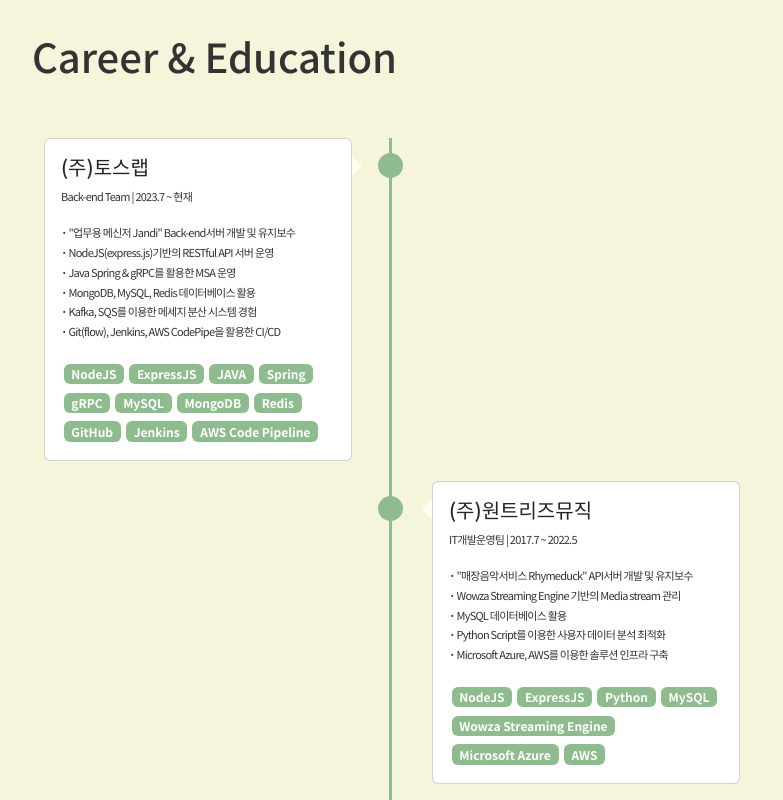
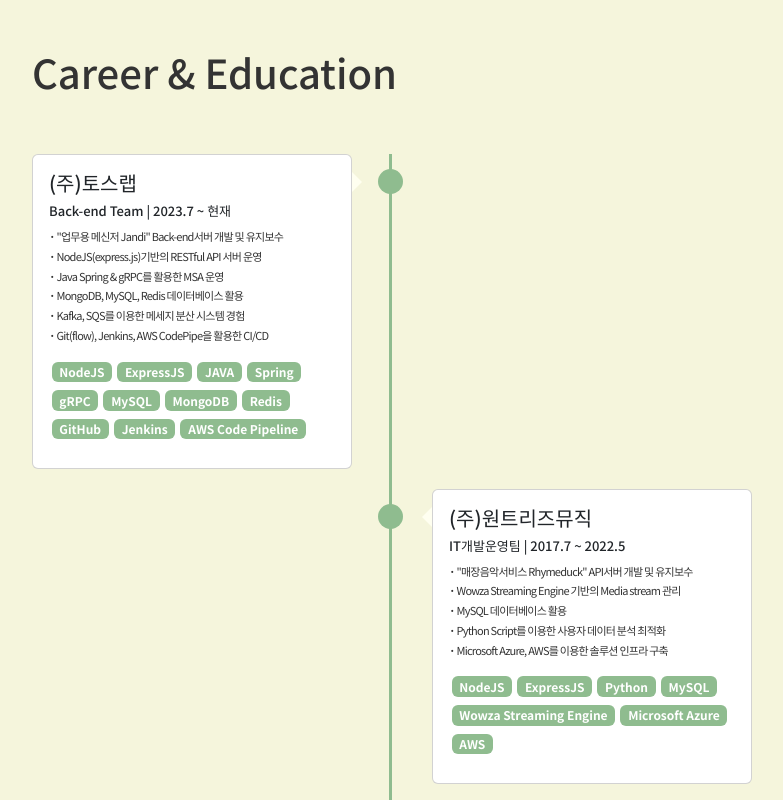
Before and after one commit to dev-jeong/dev-jeong.github.io, a React (Create React App) app: page / in a window 1280 px wide. Shown: the part 3340-4140 px from the top of the page, without its empty margins (398-1181 px from the left). Built offline with nearby package versions, Linux system fonts and the light colour scheme.

Commit message:
feat(): update ui/ux

```diff
--- a/src/App.css
+++ b/src/App.css
@@ -43,7 +43,7 @@
   }
 }
 
-@media screen and (max-width: 375px) {
+@media screen and (max-width: 620px) {
   .sidebar {
     display: block;
   }
@@ -118,7 +118,7 @@
   text-align: left;
 }
 
-@media screen and (max-width: 375px) {
+@media screen and (max-width: 620px) {
   .sidebar .profile-contact-mobile p {
     text-align: center;
   }
@@ -236,6 +236,12 @@
   width: 100%;
   padding: 50px 0px 0px;
   clear: both;
+}
+
+@media print, screen and (max-width: 768px) {
+  section .row {
+    padding: 30px 0px 0px;
+  }
 }
 
 section .row {
@@ -370,8 +376,17 @@
   }
 }
 
+.card-body h6 {
+  font-size: 13px;
+}
+
+.card-body div {
+  margin-bottom: 10px;
+}
+
 .card-body p {
   font-size: 11px;
+  margin: 0px;
   letter-spacing: -0.75px;
   color: #333333;
 }
--- a/src/App.js
+++ b/src/App.js
@@ -53,7 +53,7 @@
 
   return (
     <section id="intro">
-      <div className="row row-bottom-padded-sm">
+      <div className="row">
         <h1>Intro</h1>
         <div>{intro}</div>
       </div>
@@ -85,7 +85,7 @@
   const describe = (
     <>
       저는 Restful API 개발 및 운영, MSA 구축 및 분산 처리, 그리고 다양한 Tool들을 활용한 CI/CD이라는 세 가지 핵심 역량을 보유하고 있습니다.
-      이러한 역량을 바탕으로 빠르고 안정적인 개발과 배포를 수행하고자 하며, 더불어 기술적 도전도 마다하지 않는 개발자입니다.<br/><br />
+      이러한 역량을 바탕으로 빠르고 안정적인 개발과 배포를 수행하고자 하며, 더불어 새로운 기술적 도전도 마다하지 않는 개발자입니다.<br/><br />
 
       <strong>첫째</strong>, NodeJS의 Express 프레임워크를 활용하여 Restful API를 개발하고 운영하는 업무를 주요 업무로 수행해 왔습니다.
       RESTful 디자인 패턴을 준수하여 API의 주요 기능을 개발하고 유지보수하며, 성능 개선을 위해 다양한 시도와 성과를 이루어냈습니다.
@@ -97,31 +97,33 @@
       또한 MSA와 함께 수반될 수 있는 AutoScale, DataBase Replication에 대해서도 높은 이해도를 보유하고 있습니다.<br /><br />
 
       <strong>마지막으로</strong>, Git(flow), Jenkins, AWS CodePipeline 등을 활용한 CI/CD 경험이 있습니다.
-      테스트, 코드 빌드, 배포를 자동화하고 다른 개발자들과 협업을 통해 서비스 코드를 지속해서 통합하고 관리한 경험이 있습니다.
-      또한 서비스 장애를 탐지하고 이를 발빠르게 대처를 위해 ELK, DataDog등의 모니터링 Tool을 활용해 본 경험도 있습니다.
+      테스트, 빌드, 배포 등의 과정을 자동화하고 다른 개발자들과 협업하여 서비스 코드를 지속적으로 통합하고 관리하였습니다.
+      또한 서비스 장애를 탐지하고 이를 발빠르게 대처를 위해 ELK, DataDog등의 모니터링 Tool을 활용해 본 적도 있습니다.
     </>
   );
 
   return (
     <section id="skills">
-      <div className="row row-bottom-padded-sm">
+      <div className="row">
         <h1>Skills</h1>
-        <div className="col-sm-6">
+        <div className="col-sm-6 mt-3">
           <h4>ADVANCED</h4>
           <p>
-            {advenced.map((element) => (
+            {advenced.map((element, index) => (
               <img
+                key={index}
                 src={`https://img.shields.io/badge/${element.name}-${element.code}?style=round-square&logo=${element.name}&logoColor=white`}
                 alt={`${element.name} badge`}
               />
             ))}
           </p>
         </div>
-        <div className="col-sm-6">
+        <div className="col-sm-6 mt-3">
           <h4>DEVELOPING</h4>
           <p>
-            {developing.map((element) => (
+            {developing.map((element, index) => (
               <img
+                key={index}
                 src={`https://img.shields.io/badge/${element.name}-${element.code}?style=round-square&logo=${element.name}&logoColor=white`}
                 alt={`${element.name} badge`}
               />
@@ -181,30 +183,30 @@
 
   return (
     <section name="history">
-      <div className="row row-bottom-padded-sm">
+      <div className="row">
         <h1>Career & Education</h1>
         <section>
-          <div className="container">
           <div className="main-timeline">
             {history.map((element, index) => (
               <div className={`timeline ${index % 2 === 1 ? "right" : "left"}`} key={index}>
                 <div className="card">
                   <div className="card-body">
                     <h5>{element.title}</h5>
-                      <p> {element.subtitle} | {element.duration}</p>
-                      <p>
+                    <h6> {element.subtitle} | {element.duration}</h6>
+                    <div>
                       {element.details.map((detail, detailIndex) => (
-                          <><strong>&#183;</strong> {detail}<br/></>
+                        <p key={detailIndex}><strong>&#183;</strong> {detail}<br/></p>
                       ))}
-                      </p>
+                    </div>
+                    <div>
                       {element.tags.map((tag, tagIndex) => (
-                        <span class="badge badge-pill" key={tagIndex}> {tag} </span>
+                        <span className="badge badge-pill" key={tagIndex}> {tag} </span>
                       ))}
                     </div>
                   </div>
                 </div>
+              </div>
             ))}
-            </div>
           </div>
         </section>
       </div>
@@ -224,9 +226,9 @@
             <>
               <strong>문제점</strong><br />
               협업용 메신저 “잔디(Jandi)”에서는 채팅방을 들어가고 나갈 수 있음.
-              이때 많은 인원이 채팅방을 나가게 되면 삭제해야 하는 데이터가 상당수 존재하여 속도 저하 문제가 발생<br />
+              이때 많은 인원이 채팅방을 나가게 되면 삭제해야 하는 데이터가 상당수 존재하여 속도 저하 문제가 발생<br /><br />
               <strong>문제 해결</strong><br />
-              AWS SQS와 Consumer Batch를 활용하여 즉시 처리해야 하는 데이터를 제외한 나머지 데이터를 후처리하는 방식으로 변경<br />
+              AWS SQS와 Consumer Batch를 활용하여 즉시 처리해야 하는 데이터를 제외한 나머지 데이터를 후처리하는 방식으로 변경<br /><br />
               <strong>성과</strong><br />
               1,000명 기준 3분 정도 걸리던 프로세스가 20~30초로 단축
             </>
@@ -237,7 +239,7 @@
           describe: (
             <>
               <strong>문제점</strong><br />
-              NodeJS의 버전업에 있어서 호환되지 않는 module이 존재<br />
+              NodeJS의 버전업에 있어서 호환되지 않는 module이 존재<br /><br />
               <strong>업무 내용</strong><br />
               타깃 버전에 적합한 module의 버전을 확인하고 버전업을 진행하려 했으나 현재 버전과 최신 버전 간의 사용 방식이 크게 변경되어 불가능.
               사용 방식 차이점을 비교, 분석한 내용을 기반으로 코드 수정
@@ -257,7 +259,7 @@
               <strong>문제점</strong><br />
               기존 사용자 데이터는 Raw text로 기록되어 정형화되지 않았으며,
               불필요한 데이터를 많이 포함하고 있어 분석하는 데 오랜 시간이 걸릴 뿐만 아니라
-              백업 및 파일 이동과 같은 관리 업무에도 많은 불편함이 존재<br />
+              백업 및 파일 이동과 같은 관리 업무에도 많은 불편함이 존재<br /><br />
               <strong>개선 및 성과</strong><br />
               클라이언트의 사용 기록을 Raw text로 저장되던 기존의 LogAPI를 정형화된 CSV 형태로 기록되게끔 개선.
               분석에 필요한 데이터만을 저장함으로써, 데이터 용량을 약 80% 이상 축소.
```
Lines whose indentation alone changed are shown as unchanged.
